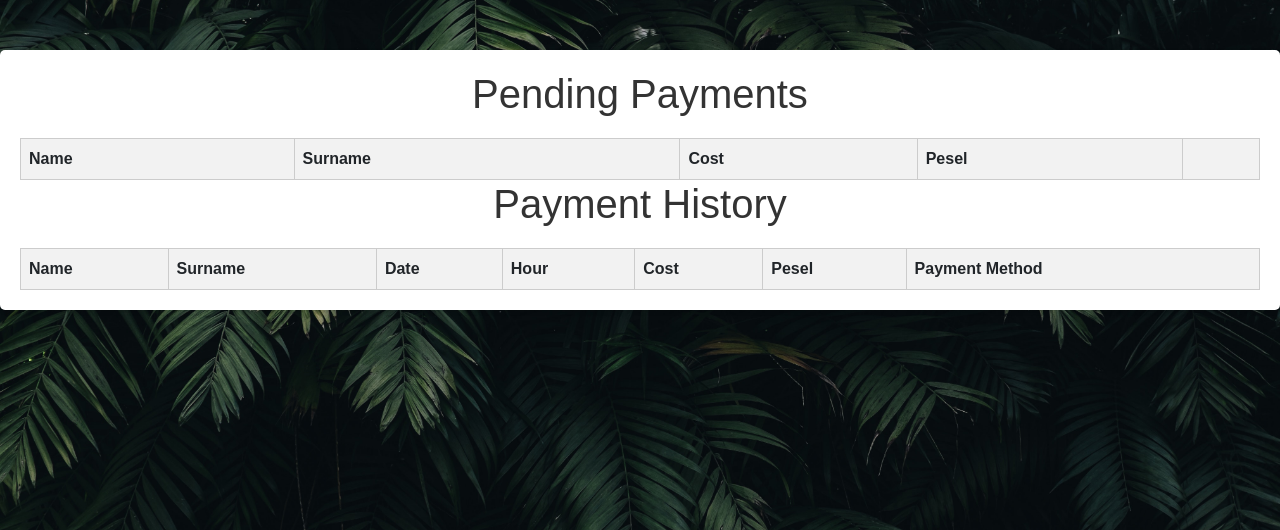
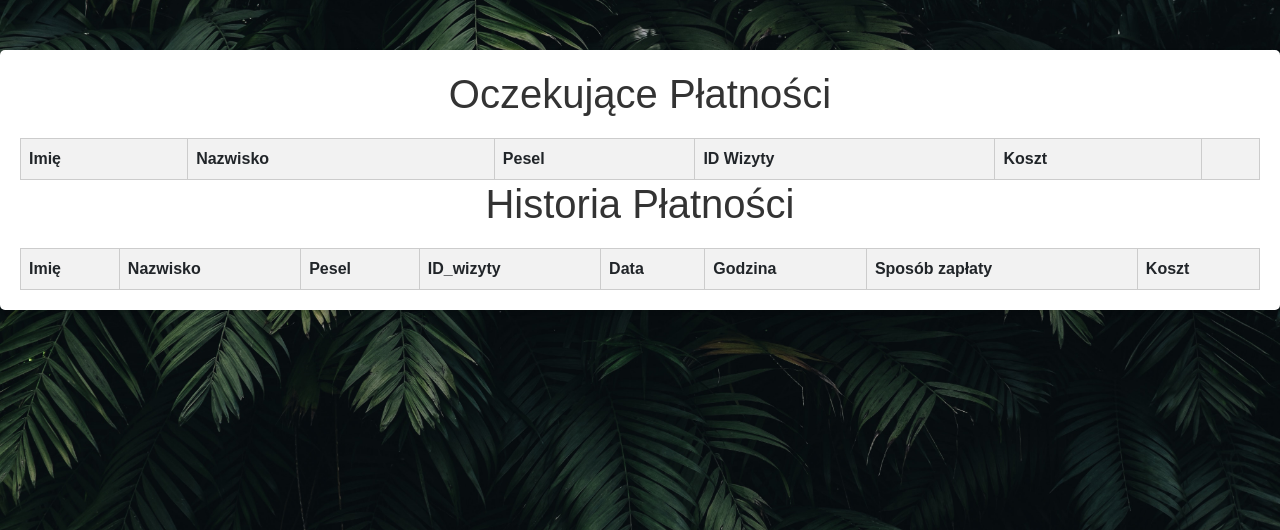
Before and after one commit to kowalczyk-j/vet-clinic-web-app, a Flask app: page /payments in a window 1280 px wide. Shown: the part 56-586 px from the top of the page. Run offline with Flask 3, Linux system fonts and the light colour scheme; lists and menus that the app fills with data are empty; parts of the project's set-up code (start-up, migrations or seed data) failed here and were passed over; some libraries are stand-ins or nearby versions.

Commit message:
starting work on payments

```diff
--- a/project/app.py
+++ b/project/app.py
@@ -80,6 +80,9 @@ def schedule():
 
 @app.route('/payments')
 def payments():
+    # pending_payments = get_pending_payments()
+    # payments_history = get_payments_history()
+    # return render_template('payments.html', pending_payments=pending_payments, payments_history=payments_history)
     return render_template('payments.html')
 
 
--- a/project/templates/payments.html
+++ b/project/templates/payments.html
@@ -1,53 +1,57 @@
 {% extends "base.html" %}
 
 {% block content %}
-<h1>Pending Payments</h1>
+<h1>Oczekujące Płatności</h1>
 <table>
     <thead>
         <tr>
-            <th>Name</th>
-            <th>Surname</th>
-            <th>Cost</th>
+            <th>Imię</th>
+            <th>Nazwisko</th>
             <th>Pesel</th>
+            <th>ID Wizyty</th>
+            <th>Koszt</th>
             <th></th>
         </tr>
     </thead>
     <tbody>
-        {% for owner in owners %}
+        {% for payment in pending_payments %}
             <tr>
-                <td>{{ owner.owner_id }}</td>
-                <td>{{ owner.name }}</td>
-                <td>{{ owner.surname }}</td>
-                <td>{{ owner.address }}</td>
-                <td>{{ owner.phone_number }}</td>
-                <td>{{ owner.pesel }}</td>
+                <td>{{ payment.name }}</td>
+                <td>{{ payment.surname }}</td>
+                <td>{{ payment.pesel }}</td>
+                <td>{{ payment.id_visit }}</td>
+                <td>{{ payment.cost }}</td>
+                <td> </td>
             </tr>
         {% endfor %}
     </tbody>
 </table>
 
-<h1>Payment History</h1>
+<h1>Historia Płatności</h1>
 <table>
     <thead>
         <tr>
-            <th>Name</th>
-            <th>Surname</th>
-            <th>Date</th>
-            <th>Hour</th>
-            <th>Cost</th>
+            <th>Imię</th>
+            <th>Nazwisko</th>
             <th>Pesel</th>
-            <th>Payment Method</th>
+            <th>ID_wizyty</th>
+            <th>Data</th>
+            <th>Godzina</th>
+            <th>Sposób zapłaty</th>
+            <th>Koszt</th>
         </tr>
     </thead>
     <tbody>
-        {% for owner in owners %}
+        {% for payment in payment_history %}
             <tr>
-                <td>{{ owner.owner_id }}</td>
-                <td>{{ owner.name }}</td>
-                <td>{{ owner.surname }}</td>
-                <td>{{ owner.address }}</td>
-                <td>{{ owner.phone_number }}</td>
-                <td>{{ owner.pesel }}</td>
+                <td>{{ payment.name }}</td>
+                <td>{{ payment.surname }}</td>
+                <td>{{ payment.pesel }}</td>
+                <td>{{ payment.id_visit }}</td>
+                <td>{{ payment.date }}</td>
+                <td>{{ payment.hour }}</td>
+                <td>{{ payment.method_of_payment }}</td>
+                <td>{{ payment.cost }}</td>
             </tr>
         {% endfor %}
     </tbody>
```
